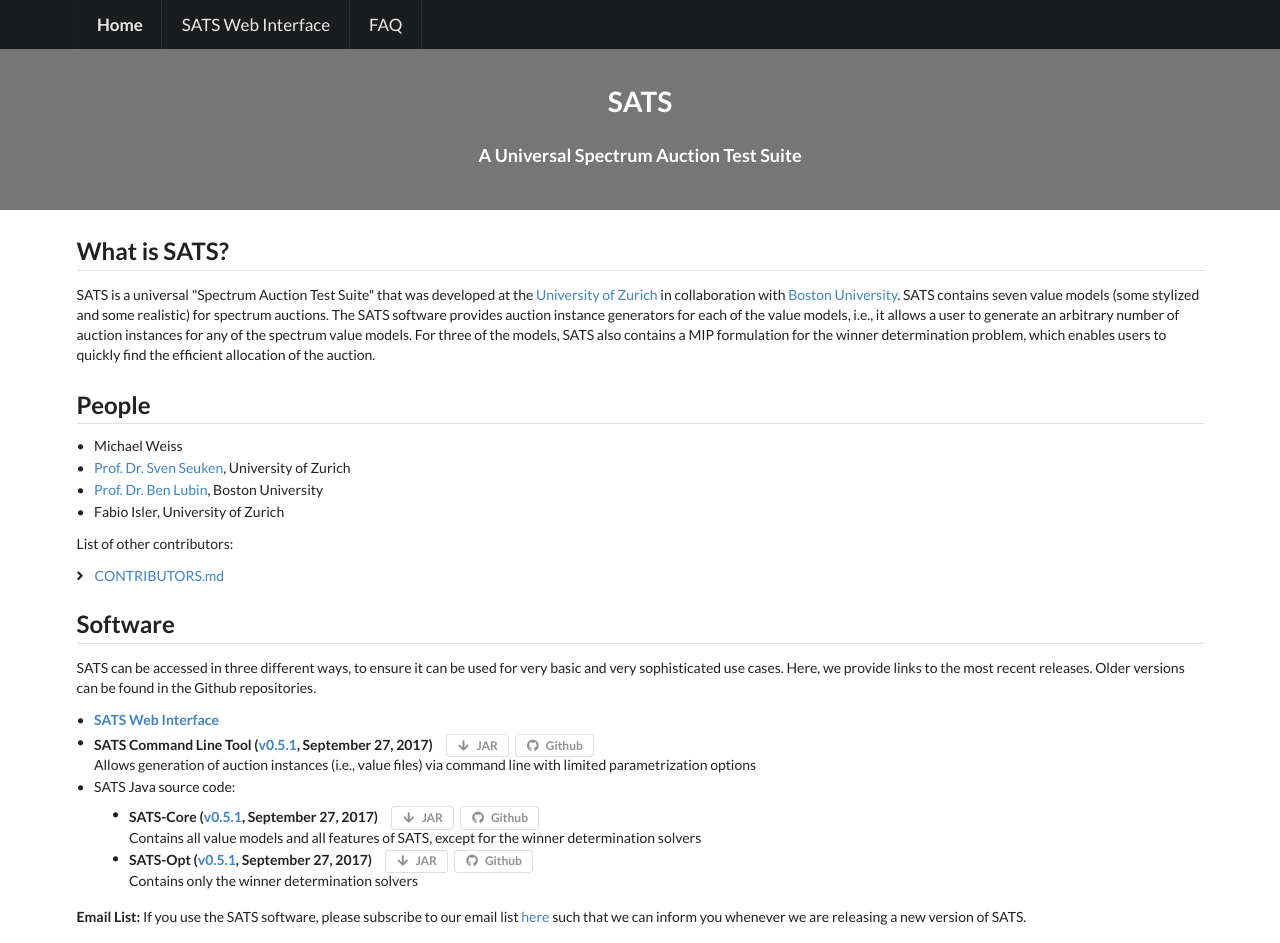
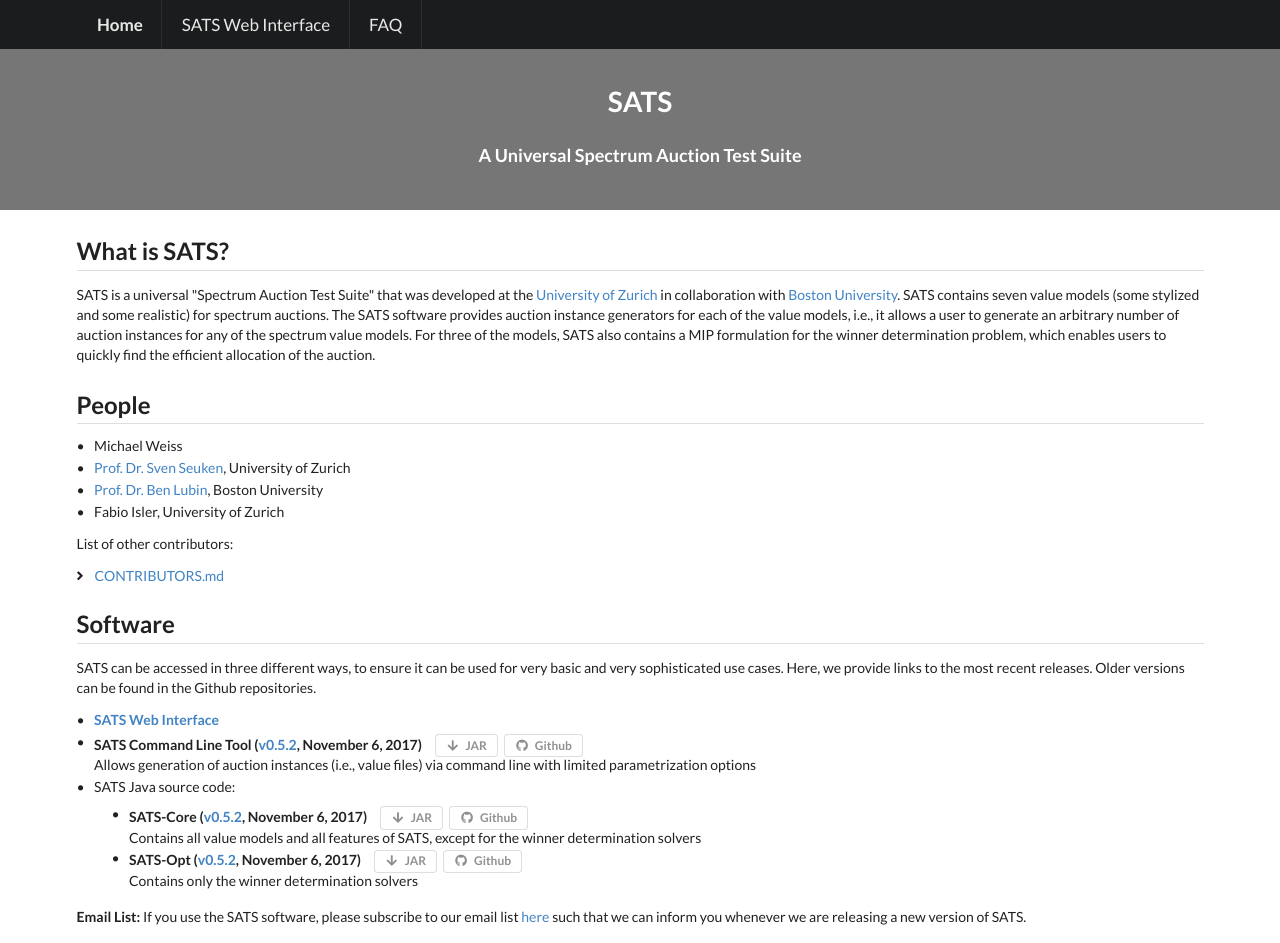
Before and after one commit to Clabfabs/sats-home, an Angular app: page / in a window 1280 px wide. Shown: the top 943 px of the page. Built offline with nearby package versions, Linux system fonts and the light colour scheme.

Commit message:
release 0.5.2 update

```diff
--- a/package.json
+++ b/package.json
@@ -10,7 +10,6 @@
     "lint": "ng lint",
     "e2e": "ng e2e",
     "release": "ng build --prod && echo spectrumauctions.org > dist/CNAME && ngh --repo=https://github.com/spectrumauctions/spectrumauctions.github.io --branch=master"
-
   },
   "private": true,
   "dependencies": {
--- a/src/app/home/home.component.html
+++ b/src/app/home/home.component.html
@@ -58,11 +58,11 @@
       <div class="header">
       <span class="rightmargin">
         SATS Command Line Tool
-        (<a href="https://github.com/spectrumauctions/sats-clt/releases/tag/v0.5.1" target="_blank">v0.5.1</a>,
-        September 27, 2017)
+        (<a href="https://github.com/spectrumauctions/sats-clt/releases/tag/v0.5.2" target="_blank">v0.5.2</a>,
+        November 6, 2017)
       </span>
         <div class="ui basic horizontal label">
-          <a href="https://github.com/spectrumauctions/sats-clt/releases/download/v0.5.1/sats.jar" target="_blank">
+          <a href="https://github.com/spectrumauctions/sats-clt/releases/download/v0.5.2/sats.jar" target="_blank">
             <i class="arrow down icon black"></i>
             JAR
           </a>
@@ -82,11 +82,11 @@
           <div class="header">
             <span class="rightmargin">
               SATS-Core
-              (<a href="https://github.com/spectrumauctions/sats-core/releases/tag/v0.5.1" target="_blank">v0.5.1</a>,
-              September 27, 2017)
+              (<a href="https://github.com/spectrumauctions/sats-core/releases/tag/v0.5.2" target="_blank">v0.5.2</a>,
+              November 6, 2017)
             </span>
             <div class="ui basic horizontal label">
-              <a href="https://github.com/spectrumauctions/sats-core/releases/download/v0.5.1/sats-core-0.5.1.jar"
+              <a href="https://github.com/spectrumauctions/sats-core/releases/download/v0.5.2/sats-core-0.5.2.jar"
                  target="_blank">
                 <i class="arrow down icon black"></i>
                 JAR
@@ -105,11 +105,11 @@
           <div class="header">
             <span class="rightmargin">
               SATS-Opt
-              (<a href="https://github.com/spectrumauctions/sats-opt/releases/tag/v0.5.1" target="_blank">v0.5.1</a>,
-              September 27, 2017)
+              (<a href="https://github.com/spectrumauctions/sats-opt/releases/tag/v0.5.2" target="_blank">v0.5.2</a>,
+              November 6, 2017)
             </span>
             <div class="ui basic horizontal label">
-              <a href="https://github.com/spectrumauctions/sats-opt/releases/download/v0.5.1/sats-opt-0.5.1.jar"
+              <a href="https://github.com/spectrumauctions/sats-opt/releases/download/v0.5.2/sats-opt-0.5.2.jar"
                  target="_blank">
                 <i class="arrow down icon black"></i>
                 JAR
```
Also changed, not shown: 1 other file (tests, documents, lock files or other folders).
